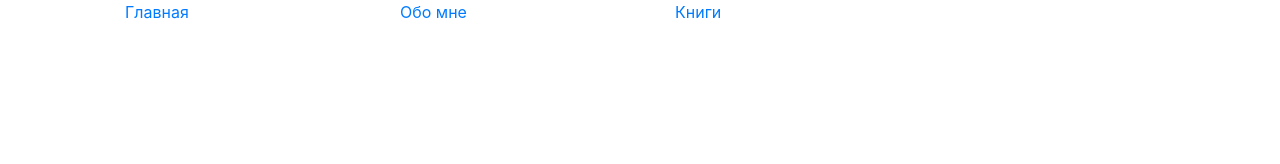
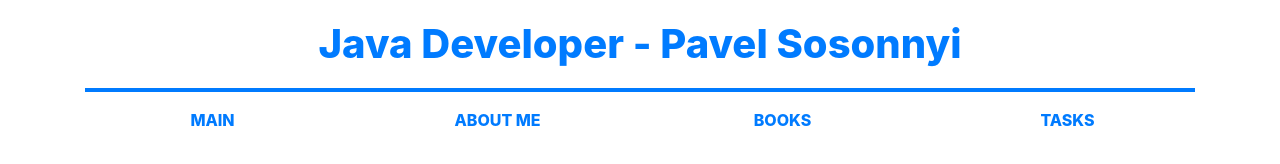
Before and after one commit to PavelSOS1985/PavelSOS1985.github.io, a plain HTML site: page index.html in a window 1280 px wide. Drawn offline with Linux system fonts and the light colour scheme.

Commit message:
inital cmt 1

```diff
--- a/CSS/style.css
+++ b/CSS/style.css
@@ -1,3 +1,50 @@
 ul {
     list-style: none;
+    padding: 0;
 }
+.main-title {
+    text-align: center;
+    border-bottom: 4px solid #007BFF;
+    padding: 20px;
+    font-weight: 800;
+    color: #007BFF;
+}
+.nav-link a {
+    text-decoration: none;
+    text-transform: uppercase;
+    font-weight: 800;
+    position: relative;
+    color: #007BFF;
+}
+.nav-link a:hover {
+    color: #007BFF;
+}
+.nav-link:after {
+    display: block;
+    content: "";
+    position: absolute;
+    bottom: 0;
+    height: 3px;
+    width: 0;
+    background-color: #007bff;
+    left: 50%;
+    transform: translateX(-50%);
+    transition: 0.5s;
+
+}
+.nav-link:hover:after {
+    width: 60%;
+    transition: 0.5s;
+}
+.main {
+    padding: 20px 0;
+}
+.books-list {
+    margin-top: 40px;
+}
+.books-list__item {
+    margin-bottom: 30px;
+}
+.book-title {
+    margin-bottom: 10px;
+}
--- a/index.html
+++ b/index.html
@@ -4,15 +4,17 @@
     <meta charset="UTF-8">
     <link rel="stylesheet" href="CSS/bootstrap.min.css">
     <link rel="stylesheet" href="CSS/style.css">
-    <title>Pavel Sosonnyi - Blog</title>
+    <title>PavelSOS - Blog</title>
 </head>
 <body>
 <div class="container">
     <header>
+        <h1 class="main-title">Java Developer - Pavel Sosonnyi</h1>
         <ul class="row">
-            <li class="col-3"><a href="##">Главная</a></li>
-            <li class="col-3"><a href="##">Обо мне</a></li>
-            <li class="col-3"><a href="##">Книги</a></li>
+            <li class="col text-center nav-link"><a href="/">Main</a></li>
+            <li class="col text-center nav-link"><a href="##">About me</a></li>
+            <li class="col text-center nav-link"><a href="books/index.html">Books</a></li>
+            <li class="col text-center nav-link"><a href="books/index.html">Tasks</a></li>
         </ul>
     </header>
 </div>
```
Also changed, not shown: books/index.html (added, +45 -0 lines).
